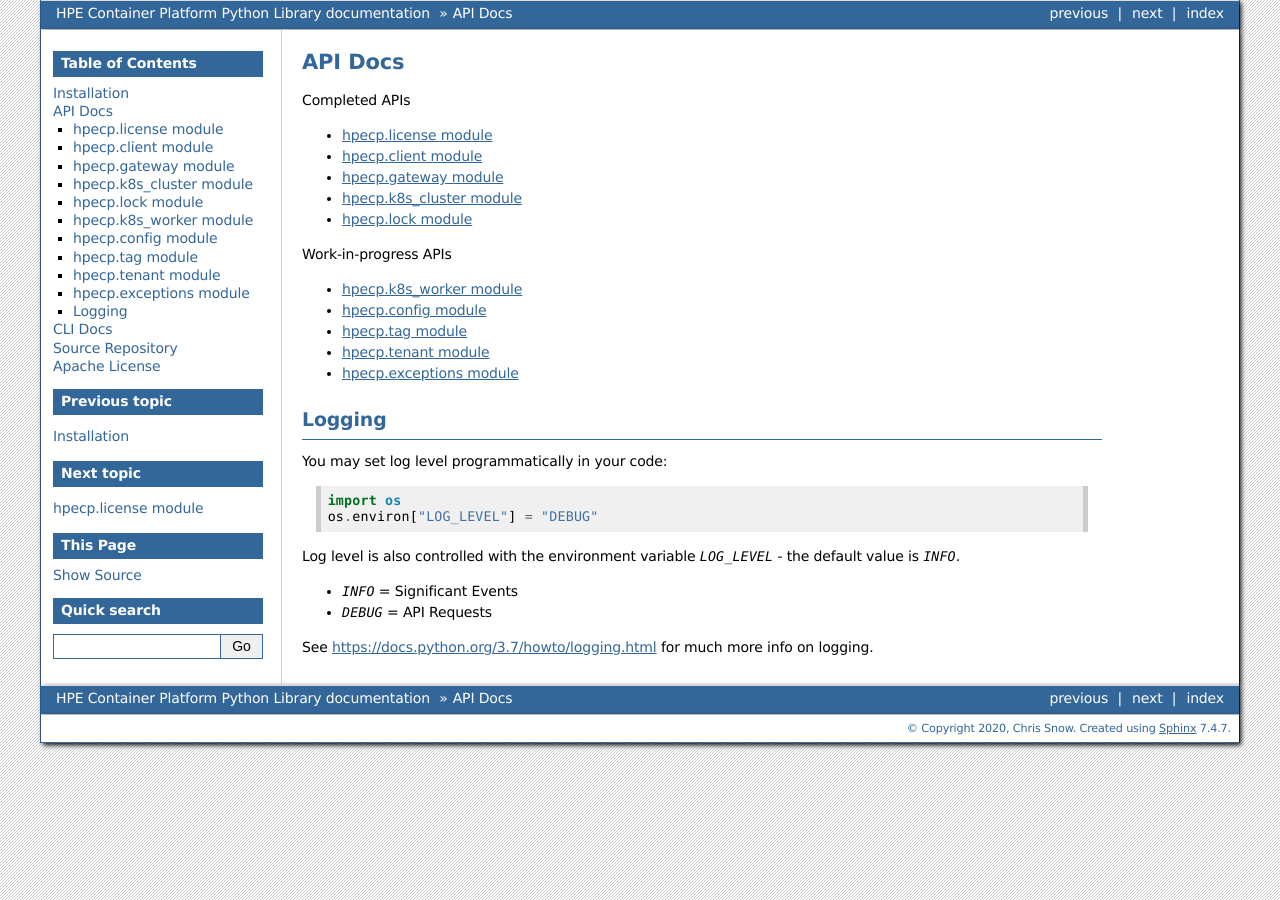
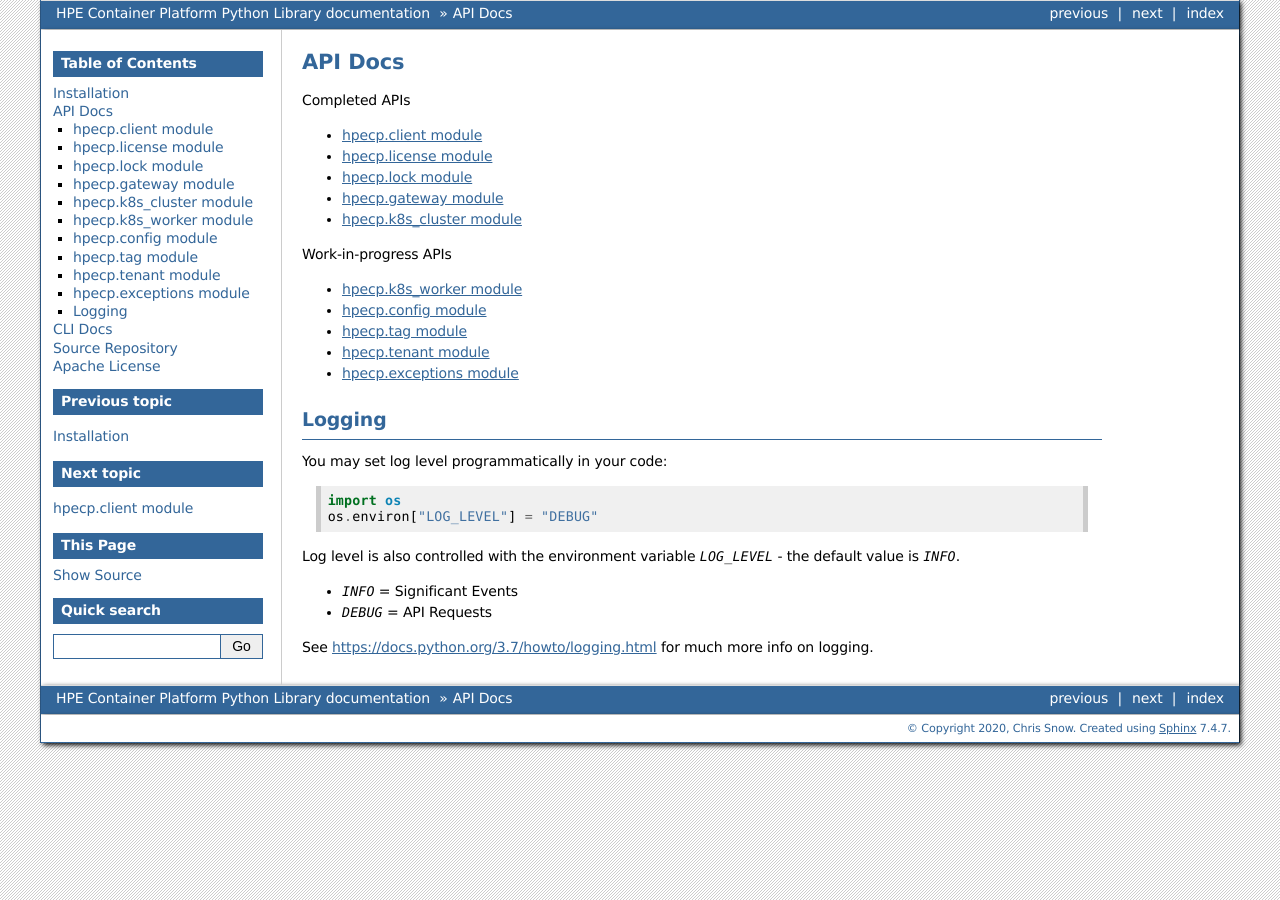
Before and after one commit to hpe-container-platform-community/hpecp-python-library, a Sphinx documentation site: the page built from docs/source/hpecp.rst, in a window 1280 px wide. Built offline with Sphinx 7.4.7, drawn with Linux system fonts in a browser that asks for light colours.

Commit message:
fix toc order

```diff
--- a/docs/source/hpecp.rst
+++ b/docs/source/hpecp.rst
@@ -7,18 +7,17 @@ API Docs
    :maxdepth: 4
    :caption: Completed APIs
 
+   hpecp.client
    hpecp.license
-   hpecp.client
+   hpecp.lock
    hpecp.gateway
    hpecp.k8s_cluster
-   hpecp.lock
 
 .. toctree::
    :maxdepth: 4
    :caption: Work-in-progress APIs
 
    hpecp.k8s_worker
-
    hpecp.config
    hpecp.tag
    hpecp.tenant
```
